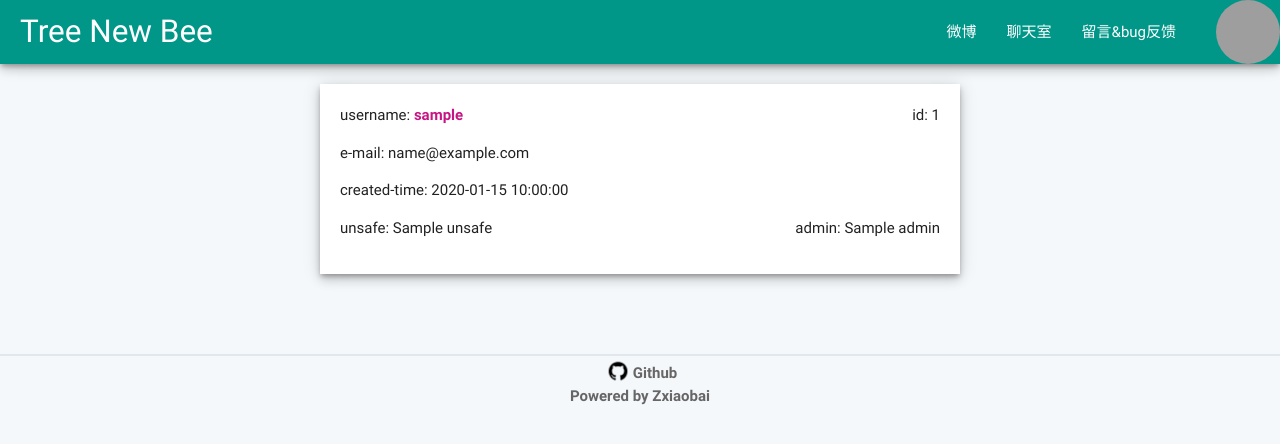
After one commit to zxiaobai225/TreeNewBee, a Python web app: template templates/alluser.html in a window 1280 px wide. The commit adds this page. Shown: the top 444 px of the page. Run offline with Jinja, Linux system fonts and the light colour scheme; the template is opened without the code that fills it: most values are stand-ins (such as "Sample title", 1, 10 or a date in 2020); grey boxes are pictures that could not be loaded.

Commit message:
no message

```diff
--- a/models/user.py
+++ b/models/user.py
@@ -94,6 +94,7 @@ class User(db.Model, ModelMixin):
         if form['code'] == 'iamgod':
             self.admin = 'true'
             self.save()
+            return None, '成功取得管理员权限'
 
         if err_msgs == '':
             self.created_time = date_time()
--- /dev/null
+++ b/templates/alluser.html
@@ -0,0 +1,35 @@
+{% extends 'base.html' %}
+
+{% block title %}所有用户{% endblock %}
+
+{% block head %}
+<style>
+.container{
+    width: 50%;
+}
+.user-profile{
+    background:white;
+    padding: 20px;
+    margin-bottom:20px;
+}
+</style>
+{% endblock head %}
+
+{% block body %}
+
+<div class="alluser">
+<ul class="user-list">
+    {% for au in all_user %}
+    <li class="user-profile z-depth-3">
+        username: <a href="/profile/{{ au.username }}" style="color:mediumvioletred"><b>{{ au.username }}</b></a>
+        <span class="right">id: {{ au.id }}</span>
+        <p>e-mail: {{ au.email }}</p>
+        <p>created-time: {{ au.created_time }}</p>
+        <span class="right">admin: {{ au.admin }}</span>
+        <p>unsafe: {{ au.unsafe }}</p>
+    </li>
+    {% endfor %}
+</ul>
+</div>
+
+{% endblock body %}
--- a/templates/base.html
+++ b/templates/base.html
@@ -67,6 +67,9 @@
     <nav class="z-depth-3 teal" style="min-width: 700px;">
     <ul id="dropdown1" class="dropdown-content">
         <li><a href="/profile/{{ user.username }}">个人中心</a></li>
+        {% if user.admin == 'true' %}
+        <li><a href="/qeertyuiopasdf">全部用户</a></li>
+        {% endif %}
         <li><a href="/logout">登出</a></li>
     </ul>
     <div class="nav-wrapper">
```
Also changed, not shown: routes/user.py (+11 -0 lines), README.md.
